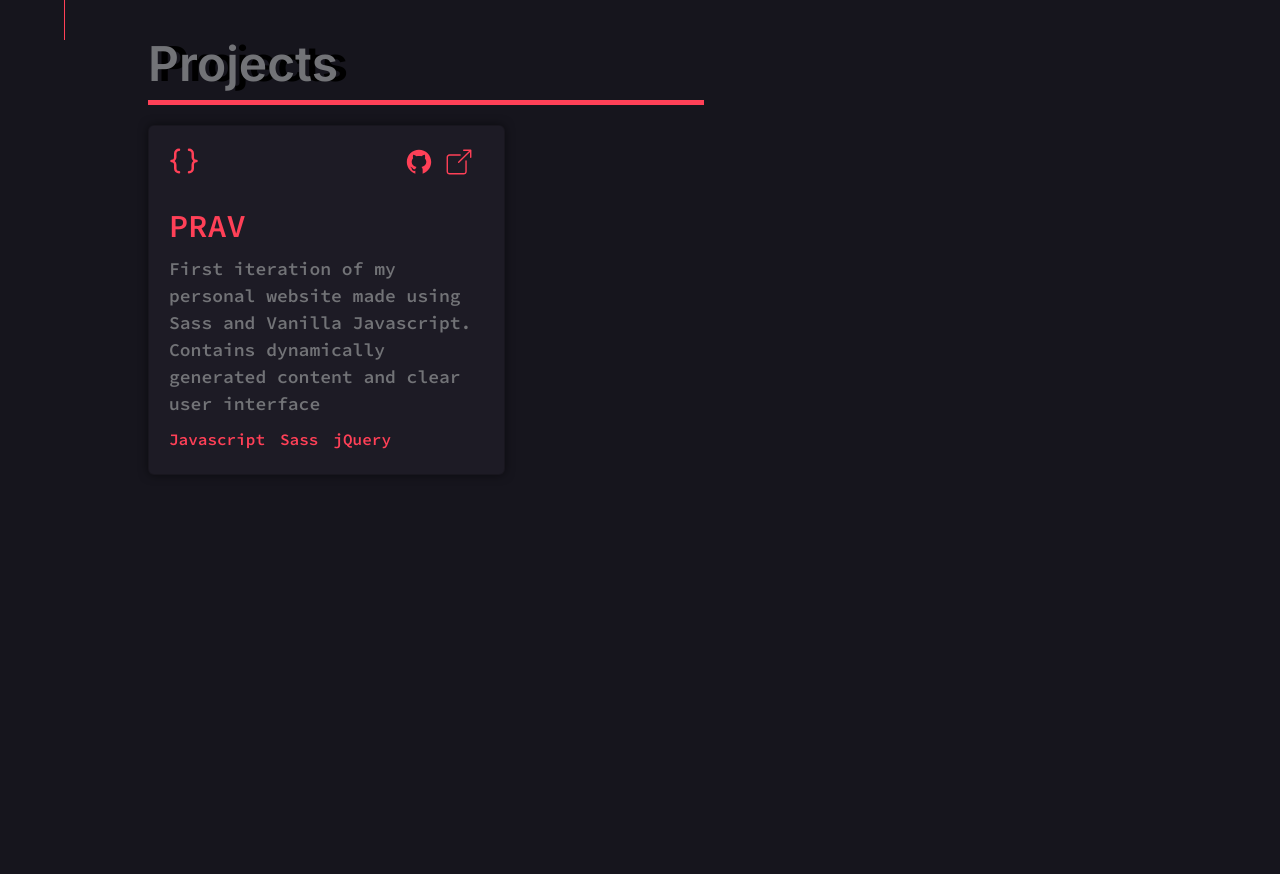
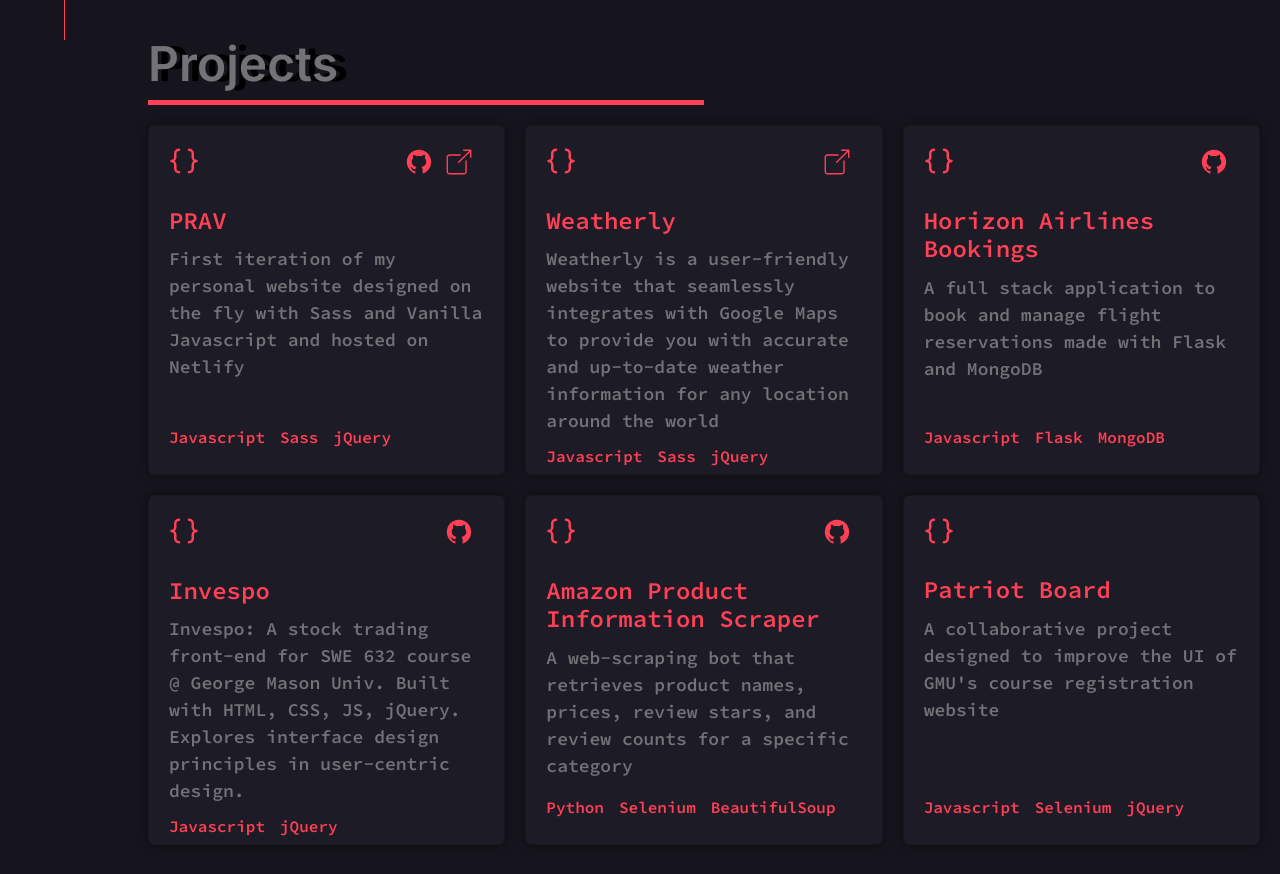
Before and after one commit to praneethravuri/PRAV-V2, a Vue app: page / in a window 1280 px wide. Shown: the part 760-1634 px from the top of the page. Before the commit the page ends 1275 px from the top, so only its background shows below. Built offline with nearby package versions, Linux system fonts and the light colour scheme.

Commit message:
Dynamic card generation

```diff
--- a/src/components/Projects.vue
+++ b/src/components/Projects.vue
@@ -7,20 +7,22 @@
     </div>
 
     <div class="card-grid">
-        <div class="card">
+        <div v-for="project in projects" :key="project.projectName" class="card">
             <div class="card-images">
                 <img src="../assets/images/code.svg" alt="Image 1" class="left-image">
                 <div class="card-images-right">
-                    <a href="https://github.com/praneethravuri/PRAV" target="_blank"><img src="../assets/images/github_bright_red.svg" alt="Image 2" class="right-image"></a>
-                    <a href="https://prav.dev/" target="_blank"><img src="../assets/images/external-link.svg" alt="Image 3" class="right-image"></a>
+                    <a v-if="project.githubLink" :href="project.githubLink" target="_blank">
+                        <img src="../assets/images/github_bright_red.svg" alt="Image 2" class="right-image">
+                    </a>
+                    <a v-if="project.websiteLink" :href="project.websiteLink" target="_blank">
+                        <img src="../assets/images/external-link.svg" alt="Image 3" class="right-image">
+                    </a>
                 </div>
             </div>
-            <h3 class="card-name">PRAV</h3>
-            <p class="card-description">First iteration of my personal website made using Sass and Vanilla Javascript. Contains dynamically generated content and clear user interface</p>
+            <h3 class="card-name">{{ project.projectName }}</h3>
+            <p class="card-description">{{ project.projectDescription }}</p>
             <div class="card-tags">
-                <span class="tag">Javascript</span>
-                <span class="tag">Sass</span>
-                <span class="tag">jQuery</span>
+                <span v-for="tag in project.tags" :key="tag" class="tag">{{ tag }}</span>
             </div>
         </div>
     </div>
@@ -29,8 +31,51 @@
 <script>
 export default {
     // eslint-disable-next-line vue/multi-word-component-names
-    name: "Projects"
-}
+    name: "Projects",
+    data() {
+        return {
+            projects: [
+                {
+                    projectName: "PRAV",
+                    projectDescription:
+                        "First iteration of my personal website designed on the fly with Sass and Vanilla Javascript and hosted on Netlify",
+                    websiteLink: "https://prav.dev/",
+                    githubLink: "https://github.com/praneethravuri/PRAV",
+                    tags: ["Javascript", "Sass", "jQuery"],
+                },
+                {
+                    projectName: "Weatherly",
+                    projectDescription: "Weatherly is a user-friendly website that seamlessly integrates with Google Maps to provide you with accurate and up-to-date weather information for any location around the world ",
+                    websiteLink: "https://elegant-kleicha-0bdc60.netlify.app/",
+                    tags: ["Javascript", "Sass", "jQuery"]
+                },
+                {
+                    projectName : "Horizon Airlines Bookings",
+                    projectDescription : "A full stack application to book and manage flight reservations made with Flask and MongoDB",
+                    githubLink : "https://github.com/praneethravuri/Horizon-Airlines-Bookings",
+                    tags : ["Javascript", "Flask", "MongoDB"]
+                },
+                {
+                    projectName : "Invespo",
+                    projectDescription : "Invespo: A stock trading front-end for SWE 632 course @ George Mason Univ. Built with HTML, CSS, JS, jQuery. Explores interface design principles in user-centric design.",
+                    githubLink : "https://github.com/praneethravuri/Invespo",
+                    tags : ["Javascript", "jQuery"]
+                },
+                {
+                    projectName : "Amazon Product Information Scraper",
+                    projectDescription : "A web-scraping bot that retrieves product names, prices, review stars, and review counts for a specific category",
+                    githubLink : "https://github.com/praneethravuri/Amazon-Product-Information-Scraper",
+                    tags : ["Python", "Selenium", "BeautifulSoup"]
+                },
+                {
+                    projectName : "Patriot Board",
+                    projectDescription : "A collaborative project designed to improve the UI of GMU's course registration website",
+                    tags : ["Javascript", "Selenium", "jQuery"]
+                }
+            ],
+        };
+    },
+};
 </script>
 
 <style scoped lang="scss">
--- a/src/styles/projects.scss
+++ b/src/styles/projects.scss
@@ -45,7 +45,7 @@
 }
 
 .card-name {
-    font-size: 2rem;
+    font-size: 1.5rem;
     margin: 0;
     color: $bright-red;
     font-weight: 600;
```
Also changed, not shown: public/projects.json (added, +20 -0 lines).
